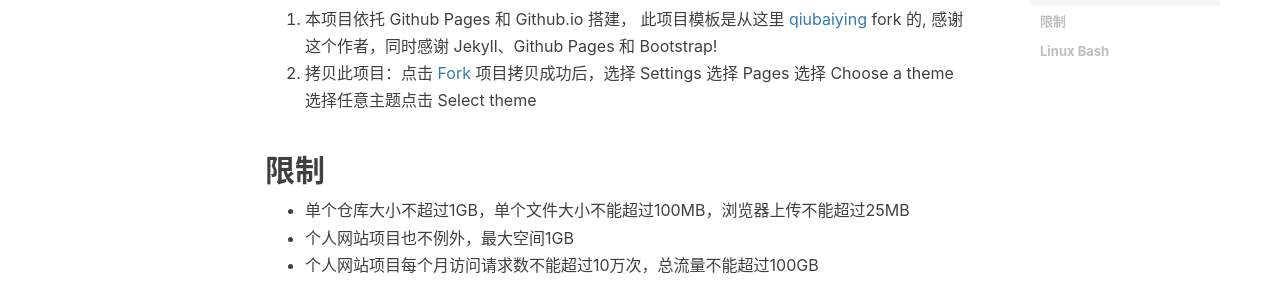
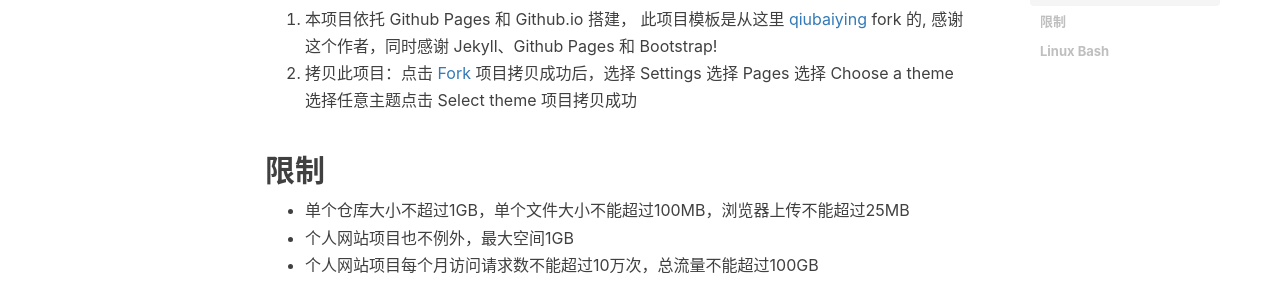
Before and after one commit to tcq233/tcq233.github.io, a Jekyll site: the page built from _posts/2022-04-22-puck.md, in a window 1280 px wide. Shown: the part 581-863 px from the top of the page. Built offline with Jekyll 4.4.1, drawn with Linux system fonts in a browser that asks for light colours; nearby versions of some CDN libraries; comment, search, counter and statistics services are not loaded.

Commit message:
Update 2022-04-22-puck.md

```diff
--- a/_posts/2022-04-22-puck.md
+++ b/_posts/2022-04-22-puck.md
@@ -13,7 +13,7 @@
 ## 介绍
 
 1. 本项目依托 Github Pages 和 Github.io 搭建， 此项目模板是从这里 [qiubaiying](https://github.com/qiubaiying/qiubaiying.github.io) fork 的, 感谢这个作者，同时感谢 Jekyll、Github Pages 和 Bootstrap!
-2. 拷贝此项目：点击 [Fork](https://github.com/tcq233/tcq233.github.io/fork) 项目拷贝成功后，选择 Settings 选择 Pages 选择 Choose a theme 选择任意主题点击 Select theme
+2. 拷贝此项目：点击 [Fork](https://github.com/tcq233/tcq233.github.io/fork) 项目拷贝成功后，选择 Settings 选择 Pages 选择 Choose a theme 选择任意主题点击 Select theme 项目拷贝成功
 
 ## 限制
 
```
